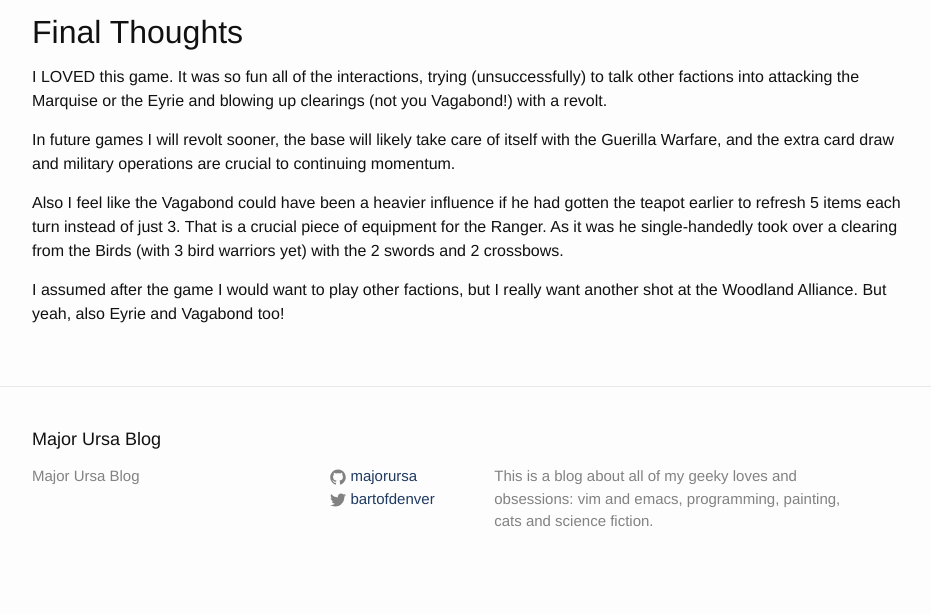
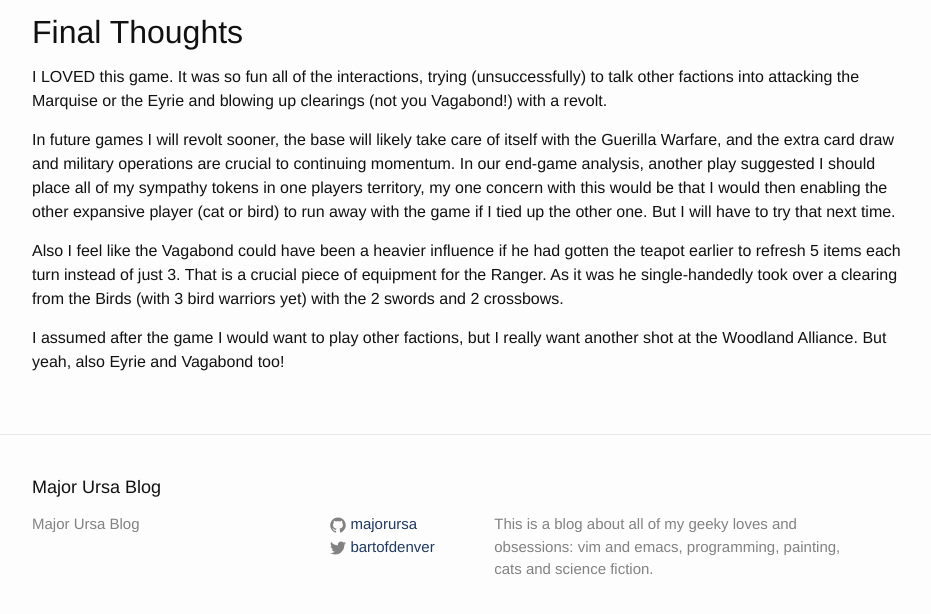
Before and after one commit to underhilllabs/mu-blog, a Jekyll site: the page built from _posts/2018-08-29-root-first-session-report.md, in a window 1280 px wide and 900 px high, scrolled down 3673 px, cut to the strip 259-873 px from the top of the window. Shown: the whole strip, without its empty margins (168-1099 px from the left). Built offline with Jekyll 4.4.1, drawn with Linux system fonts in a browser that asks for light colours; nearby versions of some CDN libraries; before the commit the page ends 4525 px from its top, so only the background shows below that.

Commit message:
adds final thought

```diff
--- a/_posts/2018-08-29-root-first-session-report.md
+++ b/_posts/2018-08-29-root-first-session-report.md
@@ -51,7 +51,7 @@ At this time the Birds were at 18 points and I calculated they would win in 2 ro
 
 I LOVED this game. It was so fun all of the interactions, trying (unsuccessfully) to talk other factions into attacking the Marquise or the Eyrie and blowing up clearings (not you Vagabond!) with a revolt.
 
-In future games I will revolt sooner, the base will likely take care of itself with the Guerilla Warfare, and the extra card draw and military operations are crucial to continuing momentum.
+In future games I will revolt sooner, the base will likely take care of itself with the Guerilla Warfare, and the extra card draw and military operations are crucial to continuing momentum. In our end-game analysis, another play suggested I should place all of my sympathy tokens in one players territory, my one concern with this would be that I would then enabling the other expansive player (cat or bird) to run away with the game if I tied up the other one. But I will have to try that next time.
 
 Also I feel like the Vagabond could have been a heavier influence if he had gotten the teapot earlier to refresh 5 items each turn instead of just 3. That is a crucial piece of equipment for the Ranger. As it was he single-handedly took over a clearing from the Birds (with 3 bird warriors yet) with the 2 swords and 2 crossbows.
 
```
